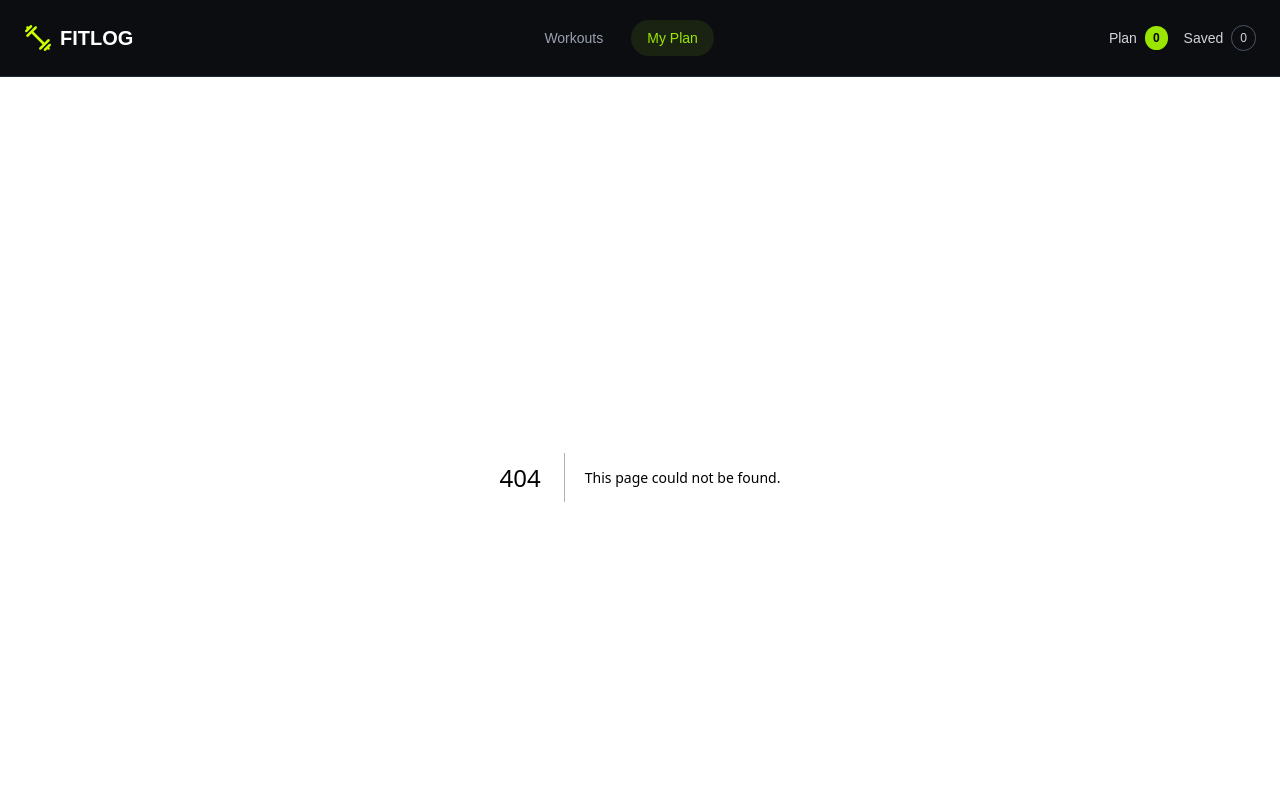
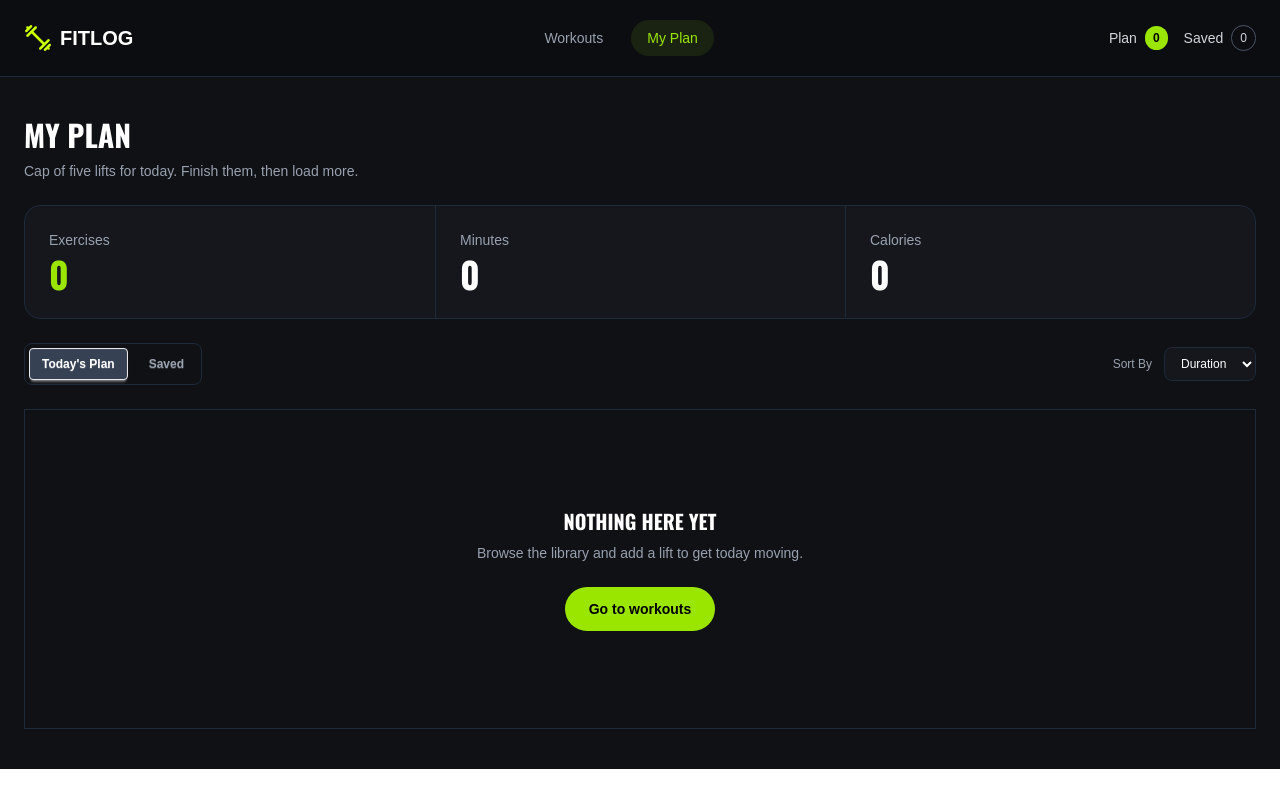
Before and after one commit to sahilyasar/fit-log, a Next.js app: page /my-plan in a window 1280 px wide. Before the commit this address had no page. Shown: the top 808 px of the page. Built offline with nearby package versions, Linux system fonts and the light colour scheme.

Commit message:
my plan section created

```diff
--- /dev/null
+++ b/src/app/my-plan/page.tsx
@@ -0,0 +1,160 @@
+"use client";
+
+import { useState } from "react";
+import Link from "next/link";
+import Image from "next/image";
+import { Oswald } from "next/font/google";
+import { useWorkout } from "../context/WorkoutContext";
+import WorkoutCard from "../components/WorkoutCard";
+
+const oswald = Oswald({
+    subsets: ["latin"],
+    weight: ["700"],
+});
+
+export default function MyPlanPage() {
+    const { plan, saved } = useWorkout();
+
+    const [activeTab, setActiveTab] = useState("plan");
+    const [sortBy, setSortBy] = useState("duration");
+    const workouts = [...(activeTab === "plan" ? plan : saved)];
+    workouts.sort((a, b) =>
+        sortBy === "duration"
+            ? a.duration - b.duration
+            : a.name.localeCompare(b.name)
+    );
+
+    const totalMinutes = plan.reduce(
+        (total, workout) => total + workout.duration,
+        0
+    );
+
+    const totalCalories = plan.reduce(
+        (total, workout) => total + workout.caloriesBurned,
+        0
+    );
+
+    return (
+        <>
+        <section className="bg-[#0f1115] px-6 py-10">
+
+            <div className="mx-auto max-w-7xl">
+
+                {/* Heading */}
+                <h1
+                    className={`${oswald.className} text-3xl uppercase text-white`}
+                >
+                    My Plan
+                </h1>
+
+                <p className="mt-2 text-sm text-gray-400">
+                    Cap of five lifts for today. Finish them, then load more.
+                </p>
+
+
+                {/* Metrics */}
+                <div className="mt-6 grid grid-cols-1 rounded-2xl border border-gray-800 bg-[#15171d] sm:grid-cols-3">
+
+                    <div className="p-6">
+                        <p className="text-sm text-gray-400">
+                            Exercises
+                        </p>
+
+                        <h2 className={`${oswald.className} mt-1 text-4xl text-lime-400`}>
+                            {plan.length}
+                        </h2>
+                    </div>
+
+                    <div className="border-gray-800 p-6 sm:border-l">
+                        <p className="text-sm text-gray-400">
+                            Minutes
+                        </p>
+
+                        <h2 className={`${oswald.className} mt-1 text-4xl text-white`}>
+                            {totalMinutes}
+                        </h2>
+                    </div>
+
+                    <div className="border-gray-800 p-6 sm:border-l">
+                        <p className="text-sm text-gray-400">
+                            Calories
+                        </p>
+
+                        <h2 className={`${oswald.className} mt-1 text-4xl text-white`}>
+                            {totalCalories}
+                        </h2>
+                    </div>
+
+                </div>
+
+
+                {/* Tabs */}
+                <div className="mt-6 flex flex-wrap items-center justify-between gap-4">
+                  <div className="flex gap-2 rounded-lg border border-gray-800 p-1">
+
+                    <button
+                        onClick={() => setActiveTab("plan")}
+                        className={
+                            activeTab === "plan"
+                                ? "btn btn-sm bg-gray-700 text-white"
+                                : "btn btn-sm btn-ghost text-gray-400"
+                        }
+                    >
+                        Today&apos;s Plan
+                    </button>
+
+                    <button
+                        onClick={() => setActiveTab("saved")}
+                        className={
+                            activeTab === "saved"
+                                ? "btn btn-sm bg-gray-700 text-white"
+                                : "btn btn-sm btn-ghost text-gray-400"
+                        }
+                    >
+                        Saved
+                    </button>
+
+                  </div>
+                  <label className="flex items-center gap-3 text-xs text-gray-400">
+                    Sort By
+                    <select
+                        value={sortBy}
+                        onChange={(event) => setSortBy(event.target.value)}
+                        className="rounded-lg border border-gray-800 bg-[#15171d] px-3 py-2 text-white"
+                    >
+                        <option value="duration">Duration</option>
+                        <option value="name">Name</option>
+                    </select>
+                  </label>
+                </div>
+
+
+                {/* Workout List */}
+                {workouts.length === 0 ? (
+                    <div className="mt-6 flex min-h-80 flex-col items-center justify-center border border-gray-800 px-6 text-center">
+                        <h2 className={`${oswald.className} text-xl uppercase text-white`}>Nothing here yet</h2>
+                        <p className="mt-2 text-sm text-gray-400">Browse the library and add a lift to get today moving.</p>
+                        <Link href="/" className="mt-6 rounded-full bg-lime-400 px-6 py-3 text-sm font-bold text-black hover:bg-lime-300">
+                            Go to workouts
+                        </Link>
+                    </div>
+                ) : (
+                  <div className="mt-6 grid grid-cols-1 gap-6 sm:grid-cols-2 lg:grid-cols-3">
+                    {workouts.map((workout) => (
+                            <WorkoutCard
+                                key={workout.id}
+                                workout={workout}
+                            />
+                        ))}
+
+
+                  </div>
+                )}
+
+            </div>
+
+        </section>
+
+        </>
+    );
+}
```
